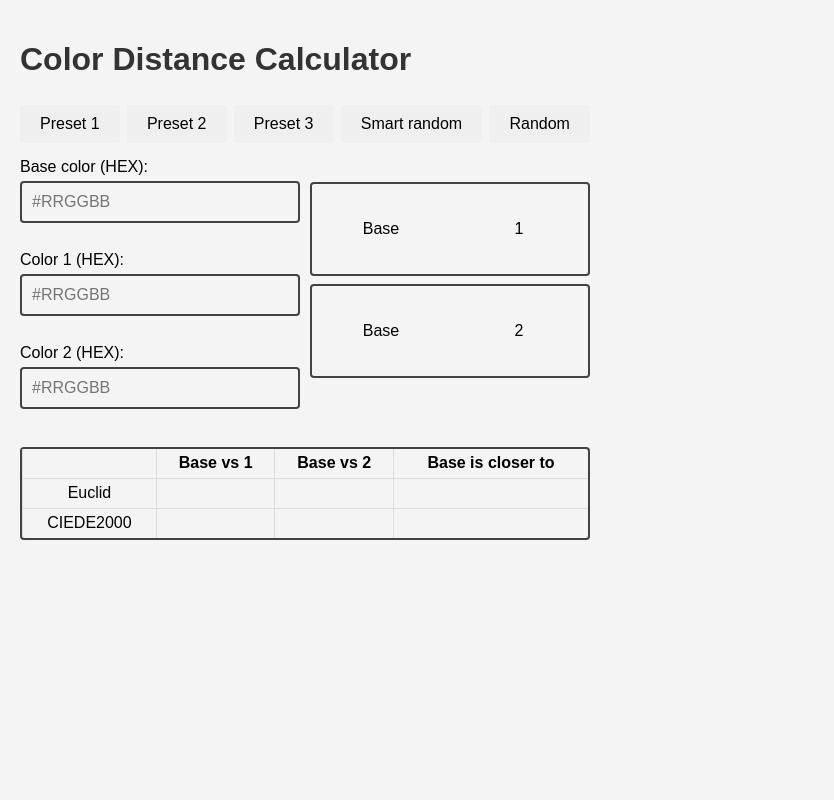
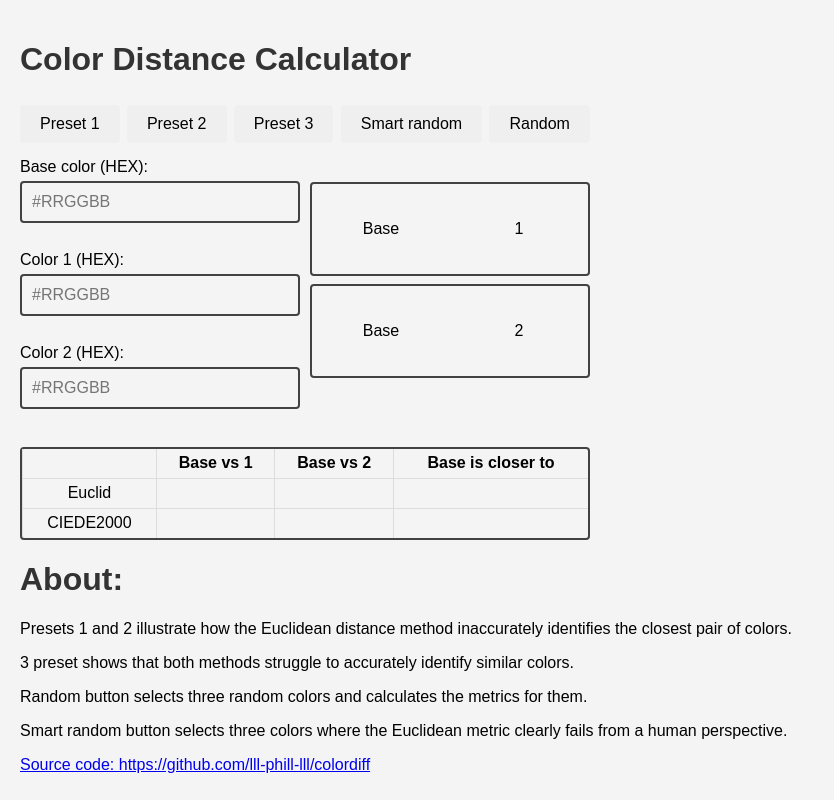
Before and after one commit to lll-phill-lll/colordiff, a plain HTML site: page index.html in a window 1280 px wide. Shown: the whole page, without its empty margins (0-834 px from the left). Drawn offline with Linux system fonts and the light colour scheme.

Commit message:
added comments

```diff
--- a/index.html
+++ b/index.html
@@ -8,6 +8,7 @@
 
 <body>
     <h1>Color Distance Calculator</h1>
+
     <div class="colorsWrapper">
         <div id="presetButtons">
             <button onclick="setPresetColors('#FFFF00', '#FFFF80', '#B2B200')">Preset 1</button>
@@ -58,6 +59,17 @@
             </tr>
         </table>
     </div>
+
+    <h1>About:</h1>
+
+    <p>Presets 1 and 2 illustrate how the Euclidean distance method inaccurately identifies the closest pair of colors.</p>
+    <p>3 preset shows that both methods struggle to accurately identify similar colors.</p>
+    <p>Random button selects three random colors and calculates the metrics for them.</p>
+    <p>Smart random button selects three colors where the Euclidean metric clearly fails from a human perspective.</p>
+
+
+    <a href="https://github.com/lll-phill-lll/colordiff">Source code: https://github.com/lll-phill-lll/colordiff</a>
+
     <script src="script.js"></script>
     <script src="colormath.js"></script>
 </body>
--- a/styles.css
+++ b/styles.css
@@ -6,6 +6,10 @@ body {
 }
 
 h1 {
+    color: #333;
+}
+
+h3 {
     color: #333;
 }
 
```
